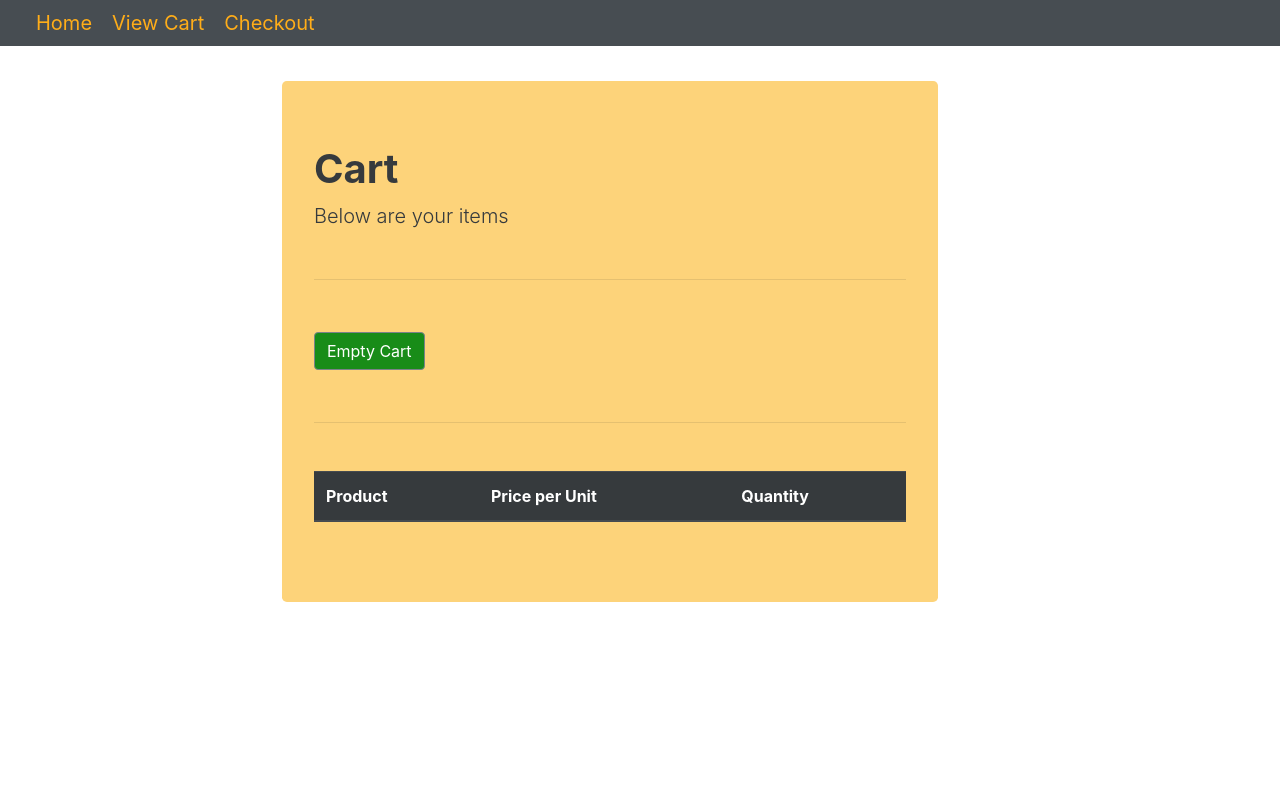
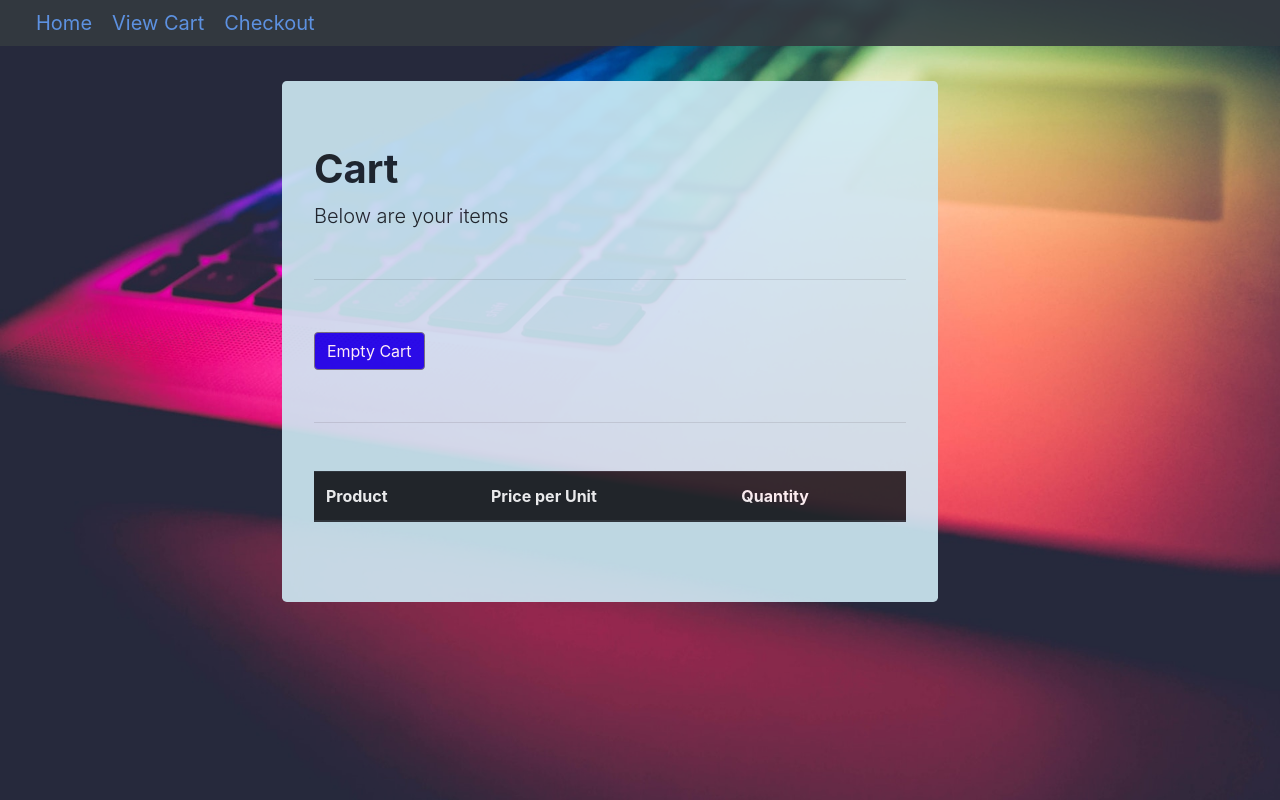
Before and after one commit to stefeifert/Bamazon, a website: page public/index.html in a window 1280 px wide. Both pictures are taken after a click on the link "View Cart". Drawn offline with nearby package versions, Linux system fonts and the light colour scheme; no server answers.

Commit message:
updated bgrd image, css, html

```diff
--- a/public/css/style.css
+++ b/public/css/style.css
@@ -1,13 +1,11 @@
 h1 {
   font-weight: bold;
 }
-
 body{
-    background-image: url("../assets/lpexels-photo-425047.jpg");
+    background-image: url("../assets/pexels-photo-433604.jpeg");
     background-repeat:no-repeat;
     background-size: cover;
     opacity:0.9;
-    /* width:100%; */
 }
 .hide{
     display: none;
@@ -15,10 +13,12 @@ body{
 .home-link{
     text-decoration: none !important;
     font-size: 20px;
-    color: orange;
+    color: rgb(99, 157, 243);
+
 }
 .home-link:hover{
     color: white;
+    text-decoration: none !important;
 }
 .active{
     margin-left:20px;
@@ -36,16 +36,19 @@ body{
 }
 .jumbotron{
     margin-top:35px;
-    background-color: rgb(253, 207, 108);
+    background-color: rgb(207, 234, 245);
 }
 .btn{
-    background-color: green;
+    background-color: rgb(21, 5, 238);
 }
 .cart-counter{
-    font-family:Arial, Helvetica, sans-serif;
+    font-family: Arial, Helvetica, sans-serif;
     font-weight:bold;
     font-size:22px;
     position:absolute;
     left: 100px;
     top: 250px;
 }
+.table td, .table th {
+    border-top: 1px solid gray;
+}
```
Also changed, not shown: public/index.html (+1 -1 lines), public/Assets/pexels-photo-425047.jpeg (deleted).
